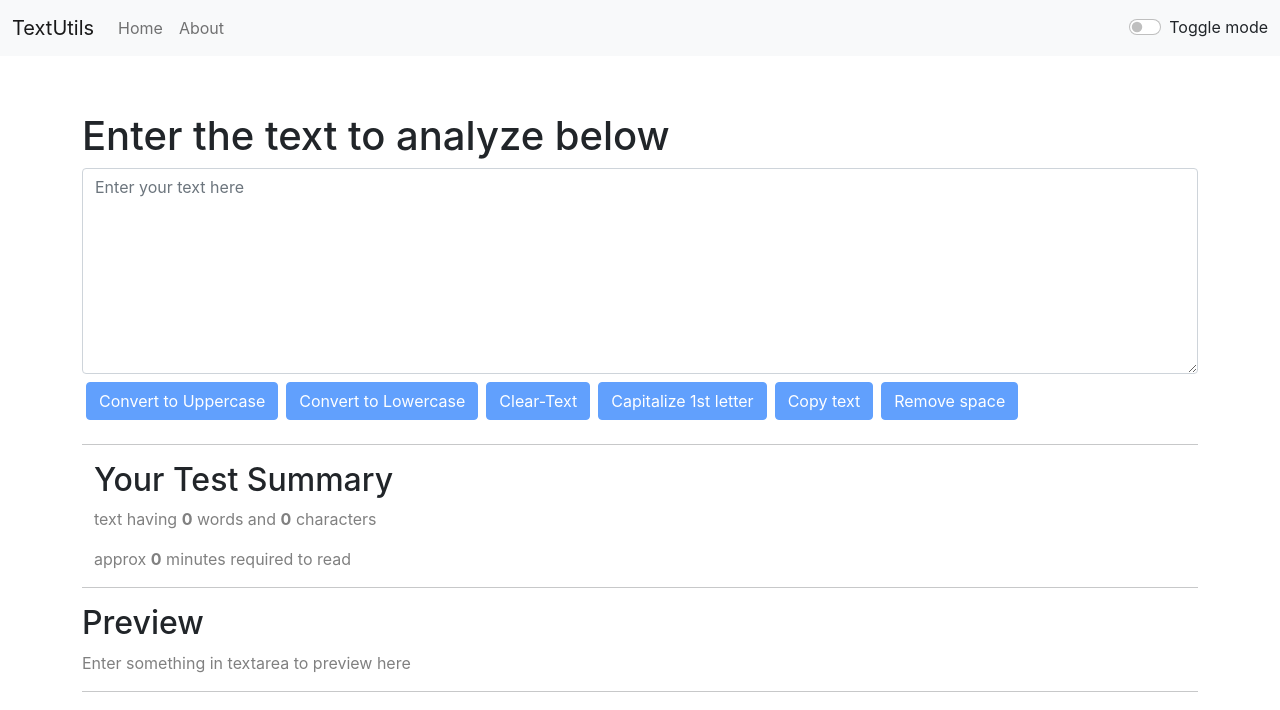
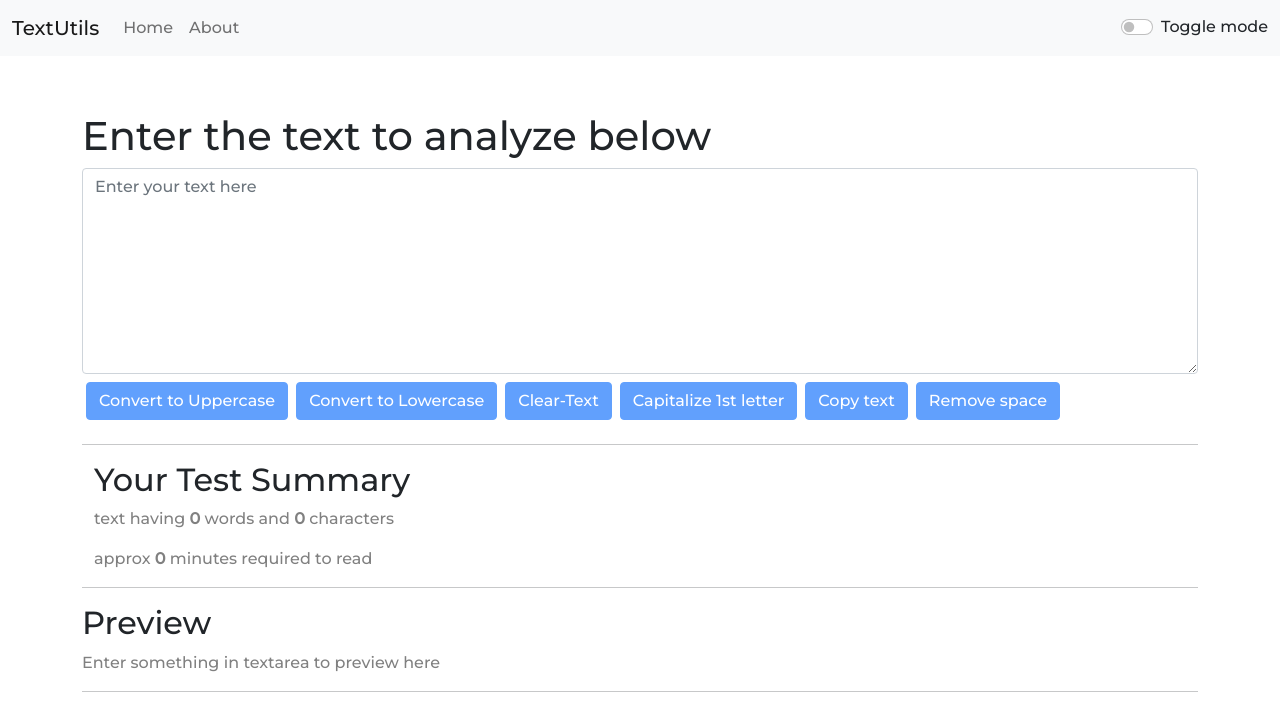
Before and after one commit to dfuseop-exe/textutils, a React (Create React App) app: page / in a window 1280 px wide. Shown: the top 710 px of the page. Built offline with nearby package versions, Linux system fonts and the light colour scheme.

Commit message:
remove unwanted data .

```diff
--- a/public/index.html
+++ b/public/index.html
@@ -15,17 +15,9 @@
       user's mobile device or desktop. See https://developers.google.com/web/fundamentals/web-app-manifest/
     -->
     <link rel="manifest" href="%PUBLIC_URL%/manifest.json" />
-    <!--
-      Notice the use of %PUBLIC_URL% in the tags above.
-      It will be replaced with the URL of the `public` folder during the build.
-      Only files inside the `public` folder can be referenced from the HTML.
-
-      Unlike "/favicon.ico" or "favicon.ico", "%PUBLIC_URL%/favicon.ico" will
-      work correctly both with client-side routing and a non-root public URL.
-      Learn how to configure a non-root public URL by running `npm run build`.
-    -->
-
-    <!-- CSS only -->
+    <link rel="preconnect" href="https://fonts.googleapis.com">
+    <link rel="preconnect" href="https://fonts.gstatic.com" crossorigin>
+    <link href="https://fonts.googleapis.com/css2?family=Montserrat:wght@500&family=Nunito:wght@600&display=swap" rel="stylesheet">
     <link
       href="https://cdn.jsdelivr.net/npm/bootstrap@5.1.0/dist/css/bootstrap.min.css"
       rel="stylesheet"
--- a/src/index.css
+++ b/src/index.css
@@ -1,8 +1,6 @@
 body {
   margin: 0;
-  font-family: -apple-system, BlinkMacSystemFont, 'Segoe UI', 'Roboto', 'Oxygen',
-    'Ubuntu', 'Cantarell', 'Fira Sans', 'Droid Sans', 'Helvetica Neue',
-    sans-serif;
+  font-family: 'Montserrat';
   -webkit-font-smoothing: antialiased;
   -moz-osx-font-smoothing: grayscale;
 
```
